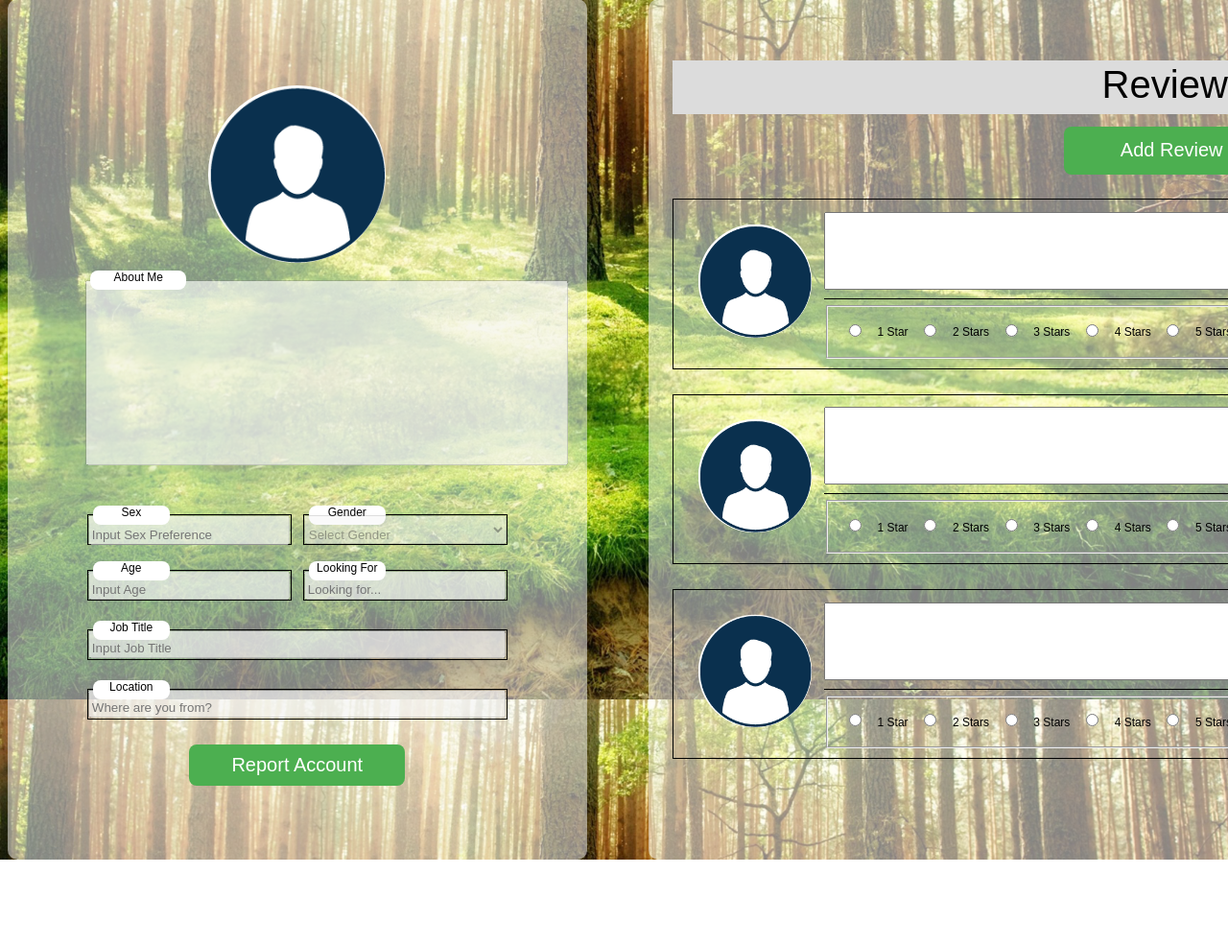
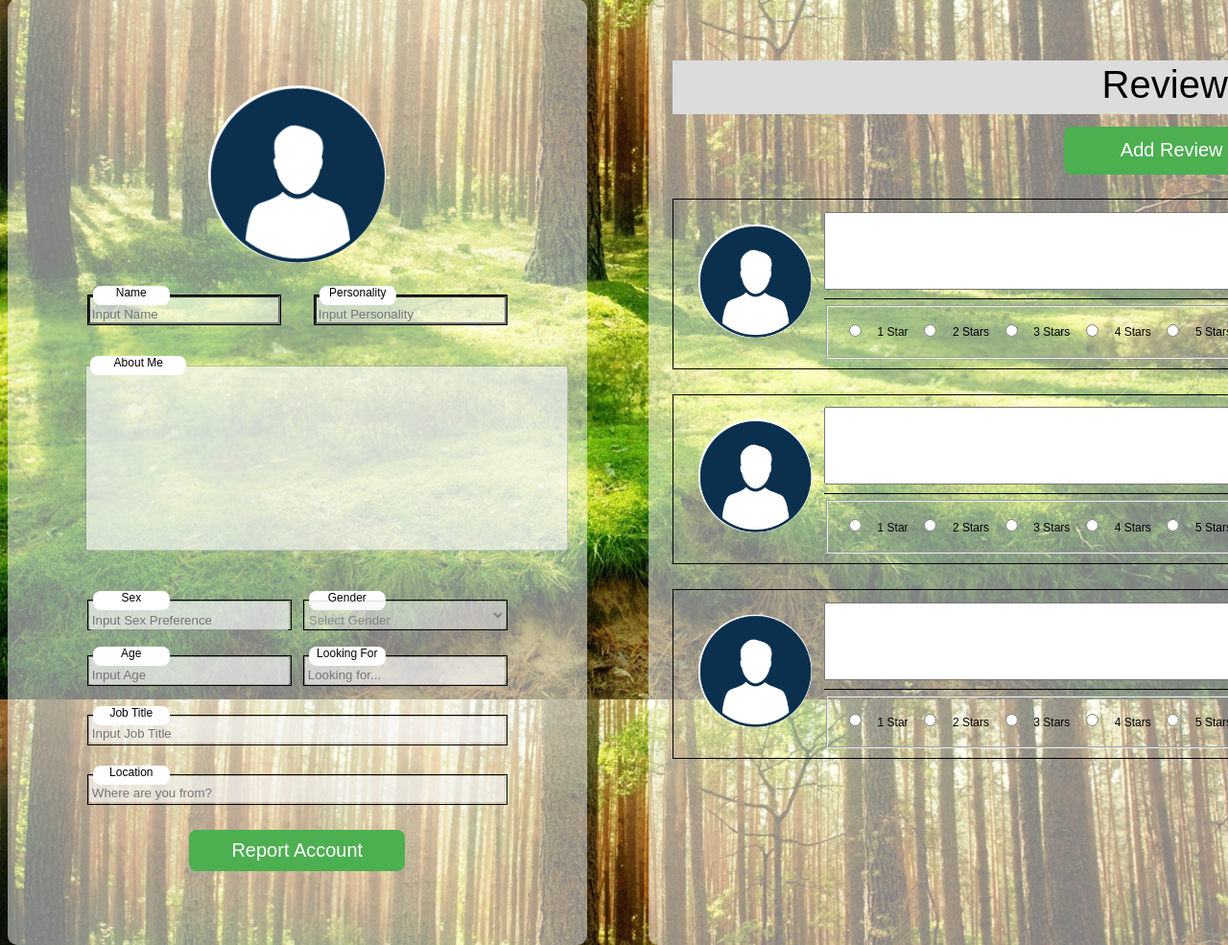
Before and after one commit to 13thFinance/Luv, a PHP site: page /ViewOthersProfile.html in a window 1280 px wide; the page is wider, and only the part inside the window is pictured. Shown: the part 71-1056 px from the top of that part at 96% size. Before the commit the page ends 967 px from the top of that part, so only its background shows below. Run offline with PHP 8.4, Linux system fonts and the light colour scheme; some libraries are stand-ins or nearby versions.

Commit message:
fixed name and personality missing

```diff
--- a/ViewOthersProfile.html
+++ b/ViewOthersProfile.html
@@ -29,6 +29,23 @@
                         <div id = "profile-pic-div-readonly">
                             <img src="profilepic.png" id = "profile-pic-readonly" alt="None">
                         </div>
+
+                        <div id="name-personality-pair-read-only">
+                             <div id="user-name-read-only">
+                                <div class = "frameBodyAccountManagement">
+                                    <div class = "frameTitleAccountManagement"> Name </div>
+                                    <input type = "text" id = "nameBoxInput-read-only" placeholder="Input Name">
+                                </div>
+                            </div>
+
+                            <div id="user-personality-read-only">
+                                <div class = "frameBodyAccountManagement">
+                                    <div class = "frameTitleAccountManagement"> Personality </div>
+                                    <input type = "text" id = "personalityBoxInput-read-only" placeholder="Input Personality">
+                                </div>
+                            </div>
+                        </div>
+
                         <div id="about-me-div-readonly">
                             <div id = "about-me-body-readonly">
                                 <div id = "about-me-title-readonly"> About Me</div>
--- a/main.css
+++ b/main.css
@@ -290,6 +290,7 @@ body {
 #aboutMeDiv, #about-me-div-readonly{
     display: flex;
     padding: 1%;
+    padding-top: 8%;
     border: none;
     height: 220px;
 }
@@ -355,13 +356,13 @@ body {
     padding: 3%;
 }
 
-#sexGenderDiv, #sex-gender-div-readonly{
+#sexGenderDiv, #sex-gender-div-readonly, #name-personality-pair, #name-personality-pair-read-only{
     display: flex;
     padding-top: 3%;
     justify-content: space-between;
 }
 
-#sexBoxInput, #sex-box-input-readonly{
+#sexBoxInput, #sex-box-input-readonly, #nameBoxInput, #personalityBoxInput{
     width: 96%;
     padding-top: 5%;
 }
@@ -374,6 +375,23 @@ body {
 #lookingForBoxInput, #looking-for-box-input-readonly{
     width: 96%;
     padding-top: 5%;
+}
+
+
+
+
+
+
+
+
+
+
+
+#nameBoxInput-read-only, #personalityBoxInput-read-only{
+    background: rgba(255,255,255,50%);
+    width: 96%;
+    padding-top: 5%;
+    pointer-events: none;
 }
 
 #jobTitleBoxInput, #job-title-box-input-readonly{
```
Also changed, not shown: accountManagement.html (+17 -0 lines).
